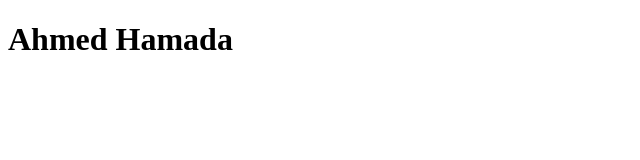
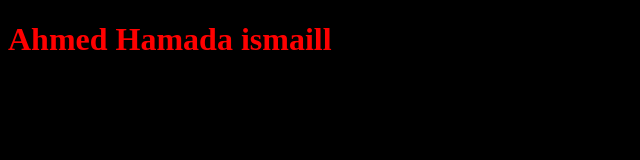
Before and after one commit to itteam2021/myproject, a plain HTML site: page index.html in a window 1280 px wide. Shown: the whole page, without its empty margins (0-640 px from the left). Drawn offline with Linux system fonts and the light colour scheme.

Commit message:
Modified

```diff
--- a/index.html
+++ b/index.html
@@ -3,10 +3,11 @@
 <head>
     <meta charset="UTF-8">
     <meta name="viewport" content="width=device-width, initial-scale=1.0">
+    <link rel="stylesheet" href="style.css">
     <title>Document</title>
 </head>
 <body>
-    <h1>Ahmed Hamada</h1>
+    <h1>Ahmed Hamada ismaill</h1>
     <script src="app.js"></script>
 </body>
 </html>
--- a/style.css
+++ b/style.css
@@ -2,5 +2,5 @@ h1{
     color: red;
 }
 body{
-    background-color: aquamarine;
+    background-color: black;
 }
```
